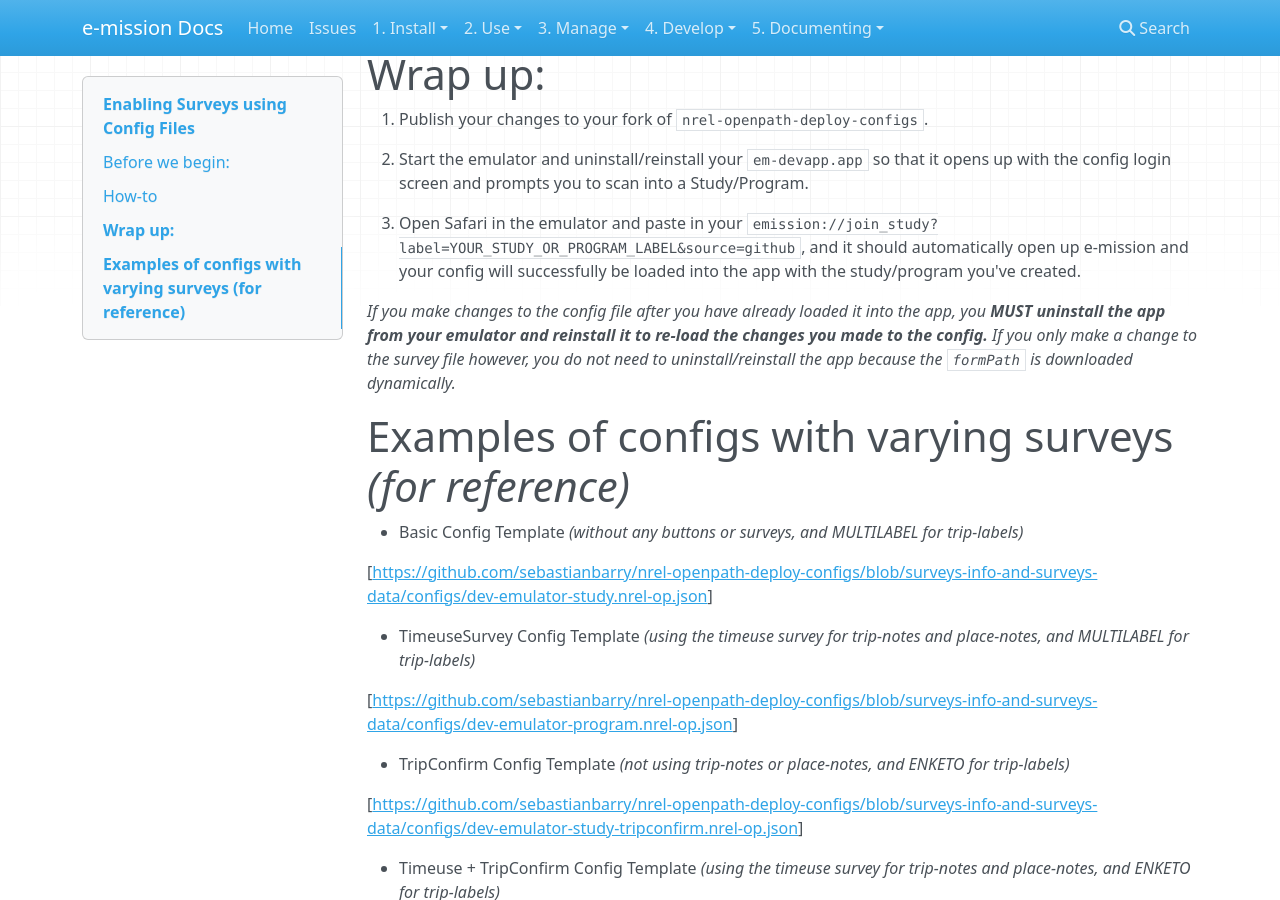
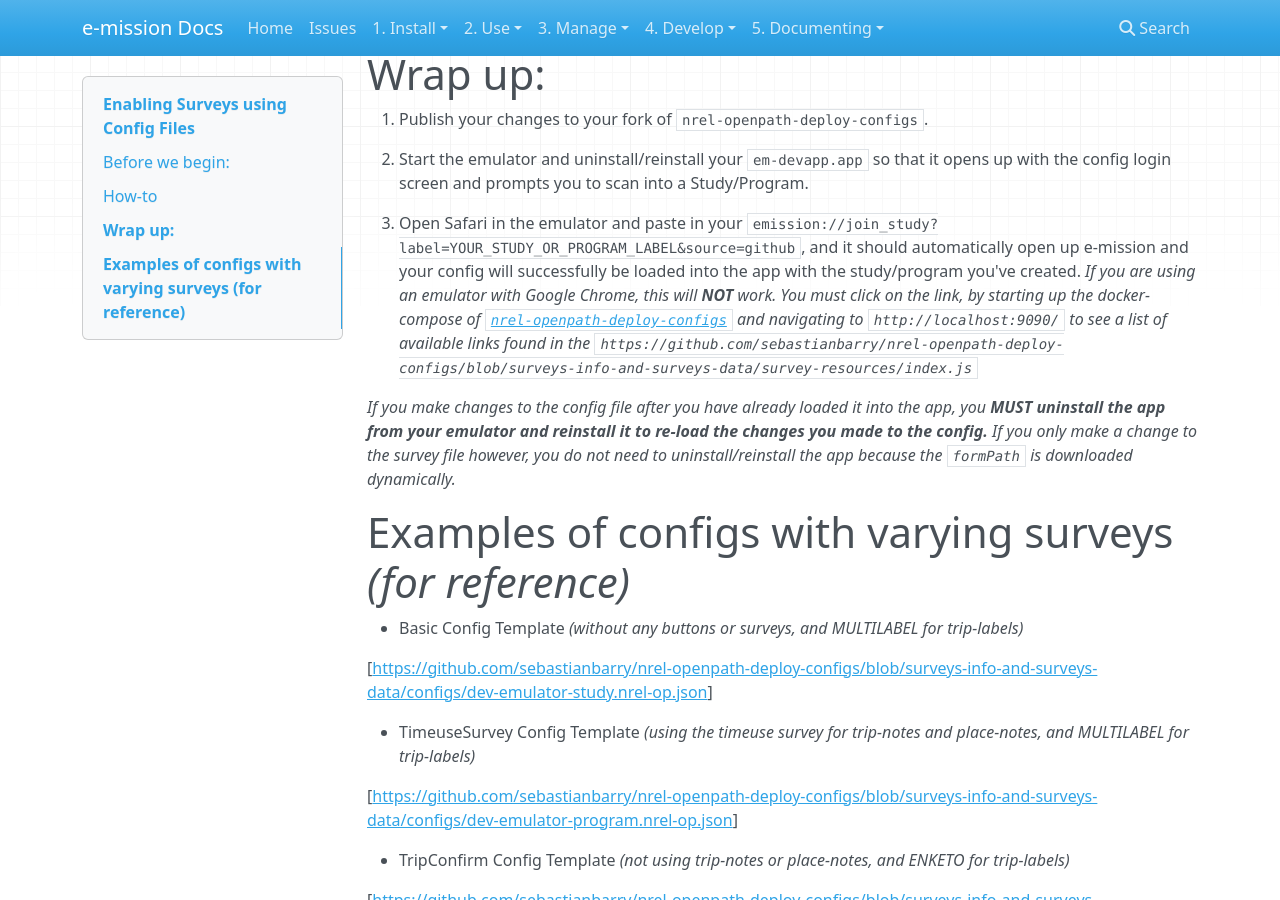
Before and after one commit to e-mission/e-mission-docs, an MkDocs documentation site: the page built from docs/manage/enabling_surveys_using_config_files.md, in a window 1280 px wide and 900 px high, scrolled down 5636 px. Built offline with MkDocs 1.6.1, drawn with Linux system fonts in a browser that asks for light colours; nearby versions of some CDN libraries; some of the changed text lies outside the part shown.

Commit message:
Updated enabling_surveys_using_config_files.md to add info about clicking the links

````diff
--- a/docs/manage/enabling_surveys_using_config_files.md
+++ b/docs/manage/enabling_surveys_using_config_files.md
@@ -38,7 +38,7 @@
 emission://join_study?label=YOUR_STUDY_OR_PROGRAM_LABEL&source=github
 ```
 
-Create this link above, and later once we have created the config file, we will copy and paste it into Safari/Google Chrome to get past the config login step of the app.
+Create this link above, and later once we have created the config file, we will use this link to get past the config login step of the app.
 
 ### Docker-Compose option
 
@@ -218,7 +218,7 @@
 
 2. Start the emulator and uninstall/reinstall your `em-devapp.app` so that it opens up with the config login screen and prompts you to scan into a Study/Program.
 
-3. Open Safari in the emulator and paste in your `emission://join_study?label=YOUR_STUDY_OR_PROGRAM_LABEL&source=github`, and it should automatically open up e-mission and your config will successfully be loaded into the app with the study/program you've created.
+3. Open Safari in the emulator and paste in your `emission://join_study?label=YOUR_STUDY_OR_PROGRAM_LABEL&source=github`, and it should automatically open up e-mission and your config will successfully be loaded into the app with the study/program you've created. _If you are using an emulator with Google Chrome, this will **NOT** work. You must click on the link, by starting up the docker-compose of [`nrel-openpath-deploy-configs`](https://github.com/sebastianbarry/nrel-openpath-deploy-configs/tree/surveys-info-and-surveys-data) and navigating to `http://localhost:9090/` to see a list of available links found in the `https://github.com/sebastianbarry/nrel-openpath-deploy-configs/blob/surveys-info-and-surveys-data/survey-resources/index.js`_
 
 _If you make changes to the config file after you have already loaded it into the app, you **MUST uninstall the app from your emulator and reinstall it to re-load the changes you made to the config.** If you only make a change to the survey file however, you do not need to uninstall/reinstall the app because the `formPath` is downloaded dynamically._
 
````
